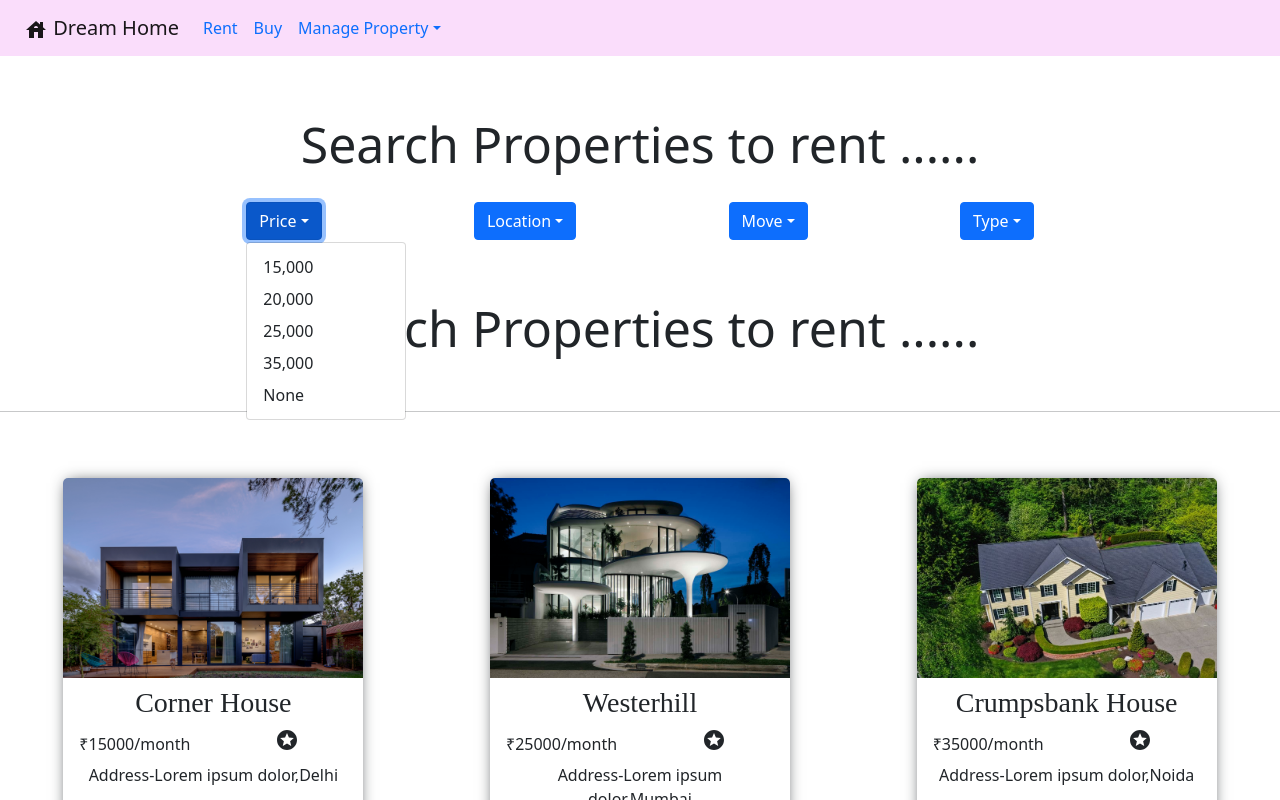
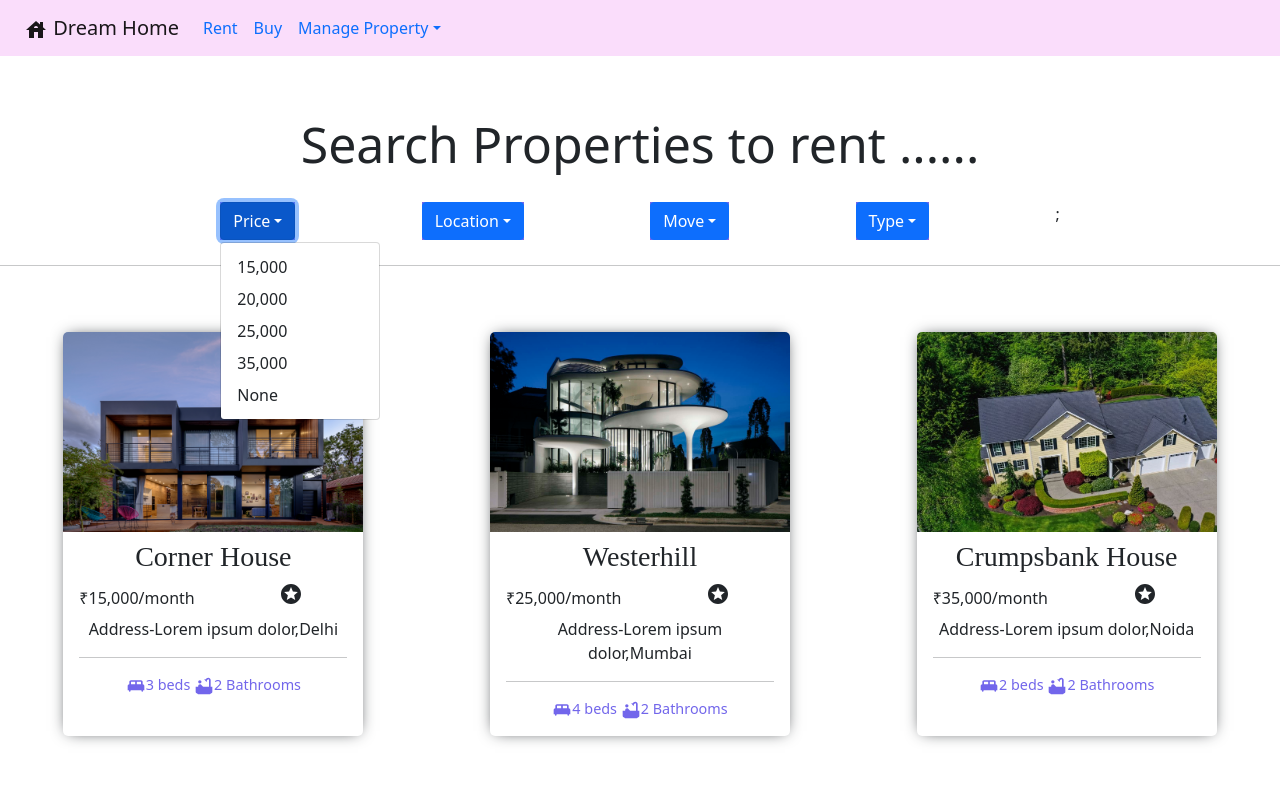
Before and after one commit to ayushkx/Real_estate-, a React (Create React App) app: page / in a window 1280 px wide. Both pictures are taken after a click on the button "Price". Shown: the top 800 px of the page. Built offline with nearby package versions, Linux system fonts and the light colour scheme.

Commit message:
add filter mechanism

```diff
--- a/src/App.js
+++ b/src/App.js
@@ -7,7 +7,7 @@ function App() {
   return (
     <div>
        <Navbar/>
-       <Filter/>
+       {/* <Filter/> */}
        <Properties/>
     </div>
   );
--- a/src/components/Home.js
+++ b/src/components/Home.js
@@ -9,8 +9,8 @@ import Bardata from './bardata' ;
 function createCard(Data) {
     return  <Cards
         name ={Data.name}
-        price = {Data.price}
-        type = {Data.type}
+        price = {Data.Price}
+        type = {Data.Type}
         date ={Data.date}
         location = {Data.location}
         Address = {Data.Address}
@@ -20,25 +20,22 @@ function createCard(Data) {
      />
 }
 
-export default function Properties(props) {
+export default function Properties() {
     const [items , setItems] = useState(Data) ;
 
-    const filterItem = () =>{
+    const filterItem = (props) =>{
         const updateItems = Data.filter((curitem) => {
-                if(curitem.price === props){
-                    return curitem.price === props ;
+                if(curitem.Price === props){
+                    return curitem.Price === props ;
                 }
                 else if (curitem.location === props){
                     return curitem.location === props ;
                 }
-                else if (curitem.type === props){
-                    return curitem.type === props;
+                else if (curitem.Type === props){
+                    return curitem.Type === props;
                 }
                 else if (curitem.date === props){
                     return curitem.date === props;
-                }
-                else {
-                    return  curitem;
                 }
         });
 
@@ -53,7 +50,25 @@ export default function Properties(props) {
                     Search Properties to rent ......
                 </p>
                 <div className='container'>
+                            {Bardata.map((props) => {
 
+                            return (
+                                <div>
+                                        <Dropdown style={{backgroundColor:"#7266eb"}}>
+                                                <Dropdown.Toggle id="dropdown-basic">
+                                                {props.name}
+                                                </Dropdown.Toggle>
+                                                <Dropdown.Menu>
+                                                <Dropdown.Item eventKey={props.item1} onClick={() => filterItem(props.item1)}>{props.item1}</Dropdown.Item>
+                                                <Dropdown.Item eventKey={props.item2} onClick={() => filterItem(props.item2)}>{props.item2}</Dropdown.Item>
+                                                <Dropdown.Item eventKey={props.item3} onClick={() => filterItem(props.item3)}>{props.item3}</Dropdown.Item>
+                                                <Dropdown.Item eventKey={props.item4} onClick={() => filterItem(props.item4)}>{props.item4}</Dropdown.Item>
+                                                <Dropdown.Item eventKey={props.name} onClick={() => setItems(Data)}>None</Dropdown.Item>
+                                                </Dropdown.Menu>
+                                            </Dropdown>
+                                        </div>
+                                    )}
+                            )};
                 </div>
             </div>
             <hr/>
@@ -65,32 +80,3 @@ export default function Properties(props) {
         </div>
     )
 }
-
-
-export const  Drop = (props) => {
-
-    const [state , setState] = useState(`${props.name}`);
-
-    const handleSelect = (e) => {
-        setState(e);
-    }
-
-    return (
-        <div>
-                <span style={{backgroundColor:"#7266eb"}}>
-                <Dropdown onSelect={handleSelect}>
-                        <Dropdown.Toggle id="dropdown-basic">
-                        {state}
-                        </Dropdown.Toggle>
-                        <Dropdown.Menu>
-                        <Dropdown.Item eventKey={props.item1} onClick={Properties(props.item1)}>{props.item1}</Dropdown.Item>
-                        <Dropdown.Item eventKey={props.item2} onClick={Properties(props.item2)}>{props.item2}</Dropdown.Item>
-                        <Dropdown.Item eventKey={props.item3} onClick={Properties(props.item3)}>{props.item3}</Dropdown.Item>
-                        <Dropdown.Item eventKey={props.item4} onClick={Properties(props.item4)}>{props.item4}</Dropdown.Item>
-                        <Dropdown.Item eventKey={props.name} onClick={Properties(props.name)}>None</Dropdown.Item>
-                        </Dropdown.Menu>
-                    </Dropdown>
-                    </span>
-                </div>
-    )
-};
--- a/src/components/bardata.js
+++ b/src/components/bardata.js
@@ -26,7 +26,7 @@ const bardata = [
     {
         id : 4 ,
         name:"Type" ,
-        item1:"House" ,
+        item1:"house" ,
         item2:"Farmhouse" ,
         item3:"Penthouse" ,
         item4:"Apartments"
--- a/src/components/data.js
+++ b/src/components/data.js
@@ -3,8 +3,8 @@ const Data = [
     {
         id : 1 ,
         'name' : 'Corner House' ,
-        'price' : '15000' ,
-        'type' : 'house' ,
+        'Price' : '15,000' ,
+        'Type' : 'house' ,
         'date' : 'Today' ,
         'image' : '../assets/img1.jpg' ,
         'location':'Delhi',
@@ -15,8 +15,8 @@ const Data = [
     {
         id : 2 ,
         'name' : 'Westerhill' ,
-        'price' : '25000' ,
-        'type' : 'Penthouse' ,
+        'Price' : '25,000' ,
+        'Type' : 'Penthouse' ,
         'date' : 'August' ,
         'image' : '../assets/img2.jpg' ,
         'location':'Mumbai',
@@ -27,8 +27,8 @@ const Data = [
     {
         id : 3 ,
         'name' : 'Crumpsbank House' ,
-        'price' : '35000' ,
-        'type' : 'Farmhouse' ,
+        'Price' : '35,000' ,
+        'Type' : 'Farmhouse' ,
         'date' : 'Today' ,
         'image' : '../assets/img3.jpg' ,
         'location':'Noida',
@@ -39,8 +39,8 @@ const Data = [
     {
         id : 4,
         'name' : 'Inglewood' ,
-        'price' : '15000' ,
-        'type' : 'Apartments' ,
+        'Price' : '15,000' ,
+        'Type' : 'Apartments' ,
         'date' : 'September' ,
         'image' : '../assets/img4.jpg' ,
         'location':'Lucknow',
@@ -51,8 +51,8 @@ const Data = [
     {
         id : 5 ,
         'name' : 'Fox Corner' ,
-        'price' : '20000' ,
-        'type' : 'Farmhouse' ,
+        'Price' : '20,000' ,
+        'Type' : 'Farmhouse' ,
         'date' : 'October' ,
         'image' : '../assets/img5.jpg' ,
         'location':'Delhi',
@@ -63,8 +63,8 @@ const Data = [
     {
         id : 6 ,
         'name' : 'The Crofties' ,
-        'price' : '30000' ,
-        'type' : 'Penthouse' ,
+        'Price' : '30,000' ,
+        'Type' : 'Penthouse' ,
         'date' : 'September' ,
         'image' : '../assets/img6.jpg' ,
         'location':'Delhi',
@@ -75,8 +75,8 @@ const Data = [
     {
         id : 7 ,
         'name' : 'Larkworthy' ,
-        'price' : '25000' ,
-        'type' : 'house' ,
+        'Price' : '25,000' ,
+        'Type' : 'house' ,
         'date' : 'August' ,
         'image' : '../assets/img7.jpg' ,
         'location':'Noida',
@@ -87,8 +87,8 @@ const Data = [
     {
         id : 8 ,
         'name' : 'Nirvana' ,
-        'price' : '35000' ,
-        'type' : 'Apartments' ,
+        'Price' : '35,000' ,
+        'Type' : 'Apartments' ,
         'date' : 'Today' ,
         'image' : '../assets/img8.jpg' ,
         'location':'Mumbai',
@@ -99,8 +99,8 @@ const Data = [
     {
         id : 9 ,
         'name' : 'Geeta Bhawan' ,
-        'price' : '25000' ,
-        'type' : 'Farmhouse' ,
+        'Price' : '25,000' ,
+        'Type' : 'Farmhouse' ,
         'date' : 'September' ,
         'image' : '../assets/img9.jpg' ,
         'location':'Lucknow',
@@ -111,8 +111,8 @@ const Data = [
     {
         id : 10 ,
         'name' : 'Shanti kunj' ,
-        'price' : '20000' ,
-        'type' : 'Apartments' ,
+        'Price' : '20,000' ,
+        'Type' : 'Apartments' ,
         'date' : 'August' ,
         'image' : '../assets/img10.jpg' ,
         'location':'Lucknow',
@@ -123,8 +123,8 @@ const Data = [
     {
         id : 11 ,
         'name' : 'Ram Bhawan' ,
-        'price' : '15000' ,
-        'type' : 'house' ,
+        'Price' : '15,000' ,
+        'Type' : 'house' ,
         'date' : 'October' ,
         'image' : '../assets/img11.jpg' ,
         'location':'Mumbai',
@@ -135,8 +135,8 @@ const Data = [
     {
         id : 12,
         'name' : 'Tythe Barn' ,
-        'price' : '35000' ,
-        'type' : 'Penthouse' ,
+        'Price' : '35,000' ,
+        'Type' : 'Penthouse' ,
         'date' : 'August' ,
         'image' : '../assets/img12.jpg' ,
         'location':'Noida',
@@ -147,8 +147,8 @@ const Data = [
     {
         id : 13 ,
         'name' : 'Lodge' ,
-        'price' : '25000' ,
-        'type' : 'house' ,
+        'Price' : '25,000' ,
+        'Type' : 'house' ,
         'date' : 'Today' ,
         'image' : '../assets/img13.jpg' ,
         'location':'Delhi',
@@ -159,8 +159,8 @@ const Data = [
     {
         id : 14 ,
         'name' : 'Millfield' ,
-        'price' : '20000' ,
-        'type' : 'house' ,
+        'Price' : '20,000' ,
+        'Type' : 'house' ,
         'date' : 'October' ,
         'image' : '../assets/img14.jpg' ,
         'location':'Mumbai',
@@ -171,8 +171,8 @@ const Data = [
     {
         id : 15 ,
         'name' : 'Birch Cottage' ,
-        'price' : '35000' ,
-        'type' : 'Farmhouse' ,
+        'Price' : '35,000' ,
+        'Type' : 'Farmhouse' ,
         'date' : 'September' ,
         'image' : '../assets/img15.jpg' ,
         'location':'Lucknow',
--- a/src/components/filter.js
+++ b/src/components/filter.js
@@ -1,23 +1,23 @@
-import React, { useState }  from 'react' ;
-import "./filter.css" ;
-import {Drop} from './Home';
+// import React, { useState }  from 'react' ;
+// import "./filter.css" ;
+// import {Drop} from './Home';
 
 
-function Filter(props) {
+// function Filter(props) {
 
-    return (
-       <div>
-          <p className='para'>
-            Search Properties to rent ......
-          </p>
-        <div className='container'>
-            <Drop name="Price" item1="15,000" item2="20,000" item3="25,000" item4="35,000"  />
-            <Drop name="Location" item1="Delhi" item2="Mumbai" item3="Noida" item4="Lucknow" />
-            <Drop name="Move" item1="Today" item2="August" item3="September" item4="October" />
-            <Drop name="Type" item1="House" item2="Farmhouse" item3="Penthouse" item4="Apartments" />
-        </div>
-        </div>
-      )
-    }
+//     return (
+//        <div>
+//           <p className='para'>
+//             Search Properties to rent ......
+//           </p>
+//         <div className='container'>
+//             <Drop name="Price" item1="15,000" item2="20,000" item3="25,000" item4="35,000"  />
+//             <Drop name="Location" item1="Delhi" item2="Mumbai" item3="Noida" item4="Lucknow" />
+//             <Drop name="Move" item1="Today" item2="August" item3="September" item4="October" />
+//             <Drop name="Type" item1="House" item2="Farmhouse" item3="Penthouse" item4="Apartments" />
+//         </div>
+//         </div>
+//       )
+//     }
 
-  export default Filter ;
+//   export default Filter ;
```
